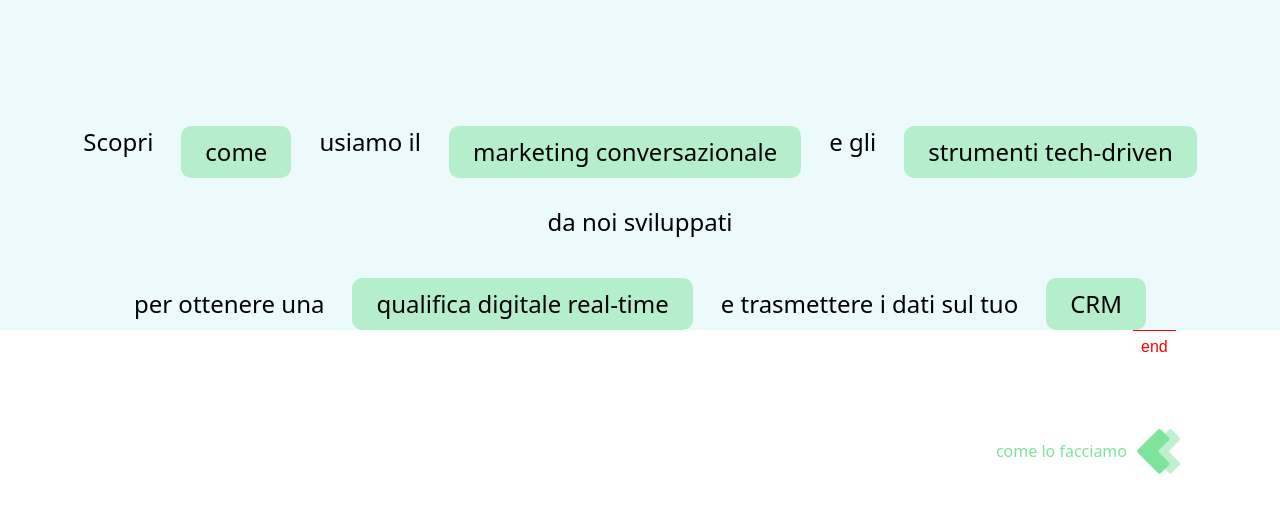
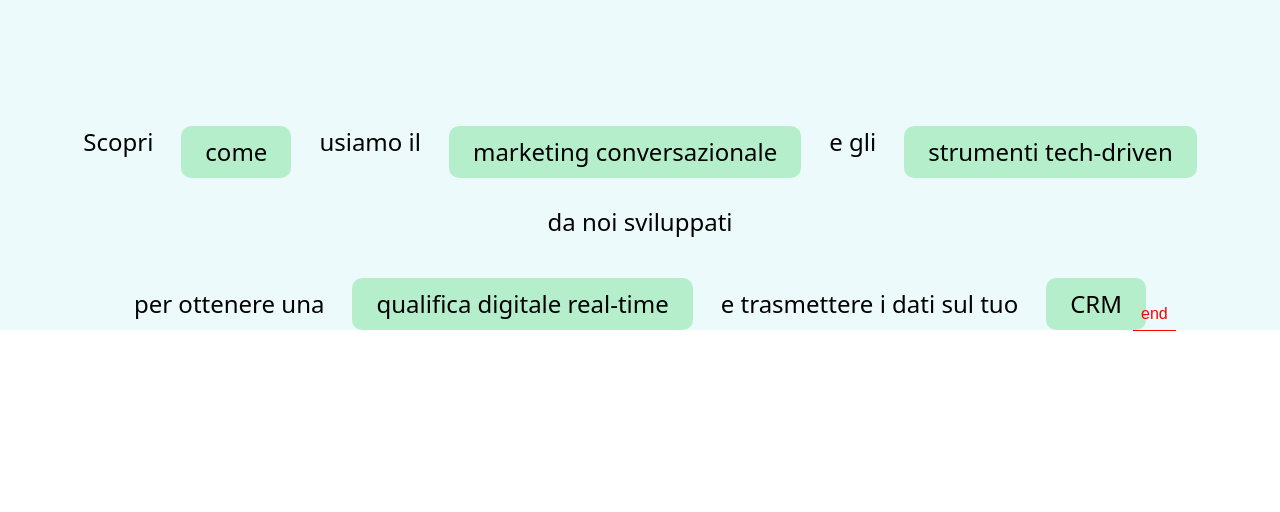
Before and after one commit to sonambishnoi550/gsap-task, a plain HTML site: page gsap-task.html in a window 1280 px wide. Shown: the part 1431-1943 px from the top of the page. Drawn offline with nearby package versions, Linux system fonts and the light colour scheme.

Commit message:
change spacing

```diff
--- a/gsap-task.html
+++ b/gsap-task.html
@@ -72,7 +72,7 @@
                         class="bg-[#7EE49C80] font-normal lg:text-2xl md:text-xl text-base button-5 lg:leading-3 lg:py-5 lg:px-6 px-2 max-lg:h-[52px] rounded-[10px]">CRM</button>
                 </div>
             </div>
-            <div class="absolute flex bottom-arrow max-xl:hidden items-center -bottom-[15%] right-[100px] gap-2.5">
+            <div class="absolute flex bottom-arrow  max-2xl:hidden items-center -bottom-[15%] right-[100px] gap-2.5">
                 <p class="leading-[22.44px] text-[#7EE49C]">come lo facciamo</p>
                 <img src="assets/images/png/bottom-text-arrow.png" alt="text-arrow" />
             </div>
```
